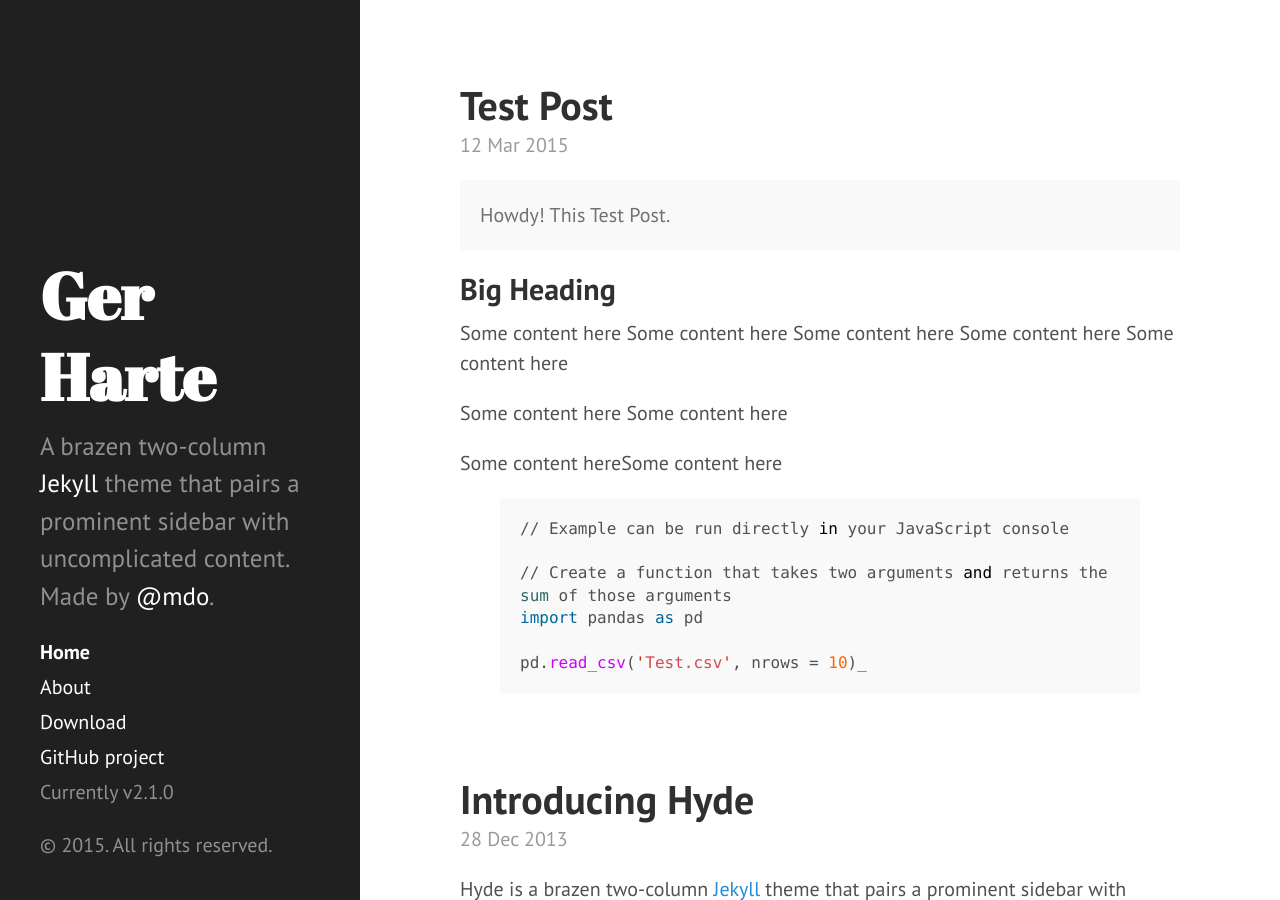
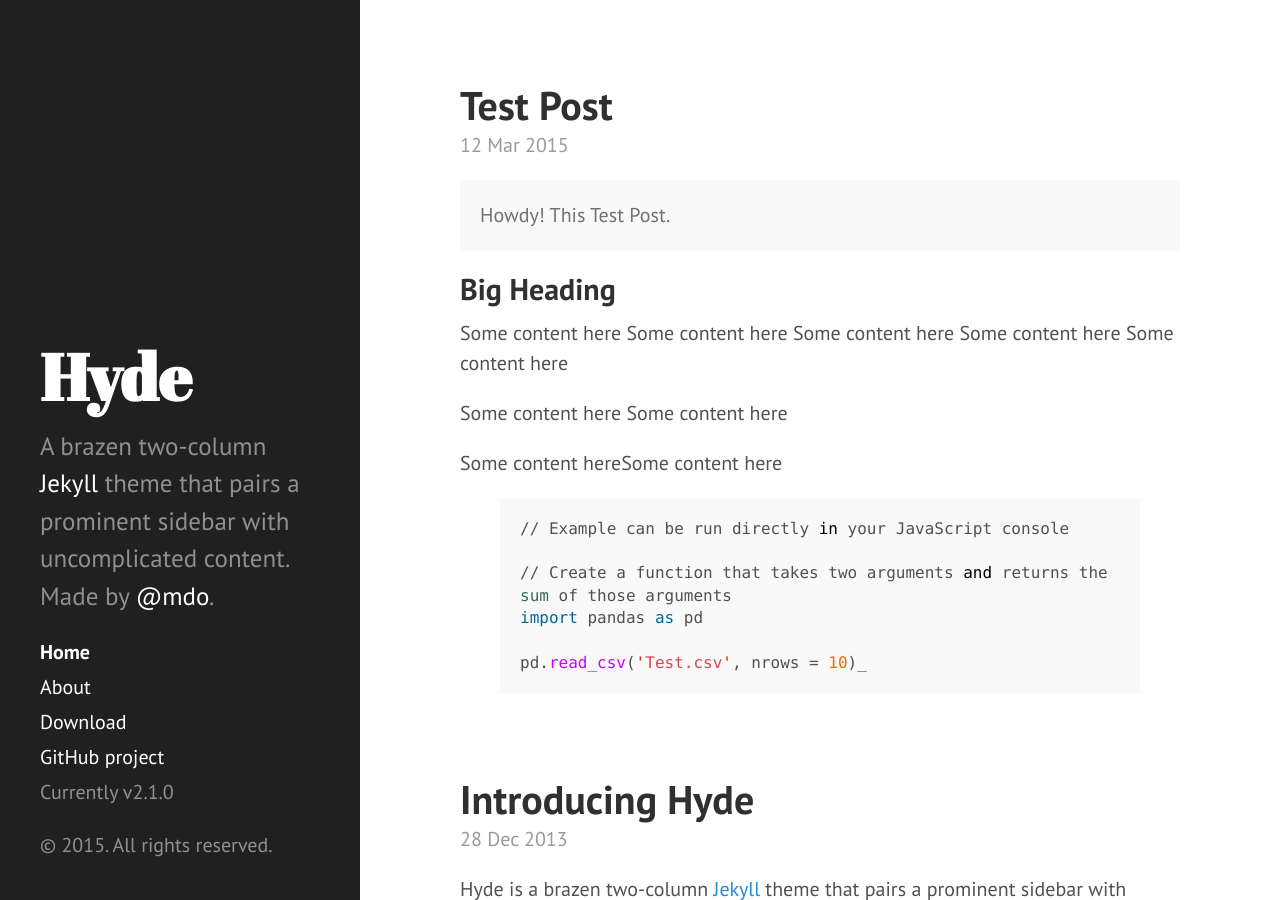
Before and after one commit to GerHarte/GerHarte.github.io, a Jekyll site: the page built from index.html, in a window 1280 px wide and 900 px high. Built offline with Jekyll 4.4.1, drawn with Linux system fonts in a browser that asks for light colours; Markdown is read by kramdown in place of the engine named in the settings; the list of posts is cut into pages by our own code.

Commit message:
changed config

```diff
--- a/_config.yml
+++ b/_config.yml
@@ -7,7 +7,7 @@ permalink:        pretty
 relative_permalinks: true
 
 # Setup
-title:            Ger Harte
+title:            Hyde
 tagline:          'A Jekyll theme'
 description:      'A brazen two-column <a href="http://jekyllrb.com" target="_blank">Jekyll</a> theme that pairs a prominent sidebar with uncomplicated content. Made by <a href="https://twitter.com/mdo" target="_blank">@mdo</a>.'
 url:              http://hyde.getpoole.com
@@ -17,7 +17,7 @@ author:
   name:           'Mark Otto'
   url:            https://twitter.com/mdo
 
-paginate:         5
+paginate:         10
 
 # Custom vars
 version:          2.1.0
```
